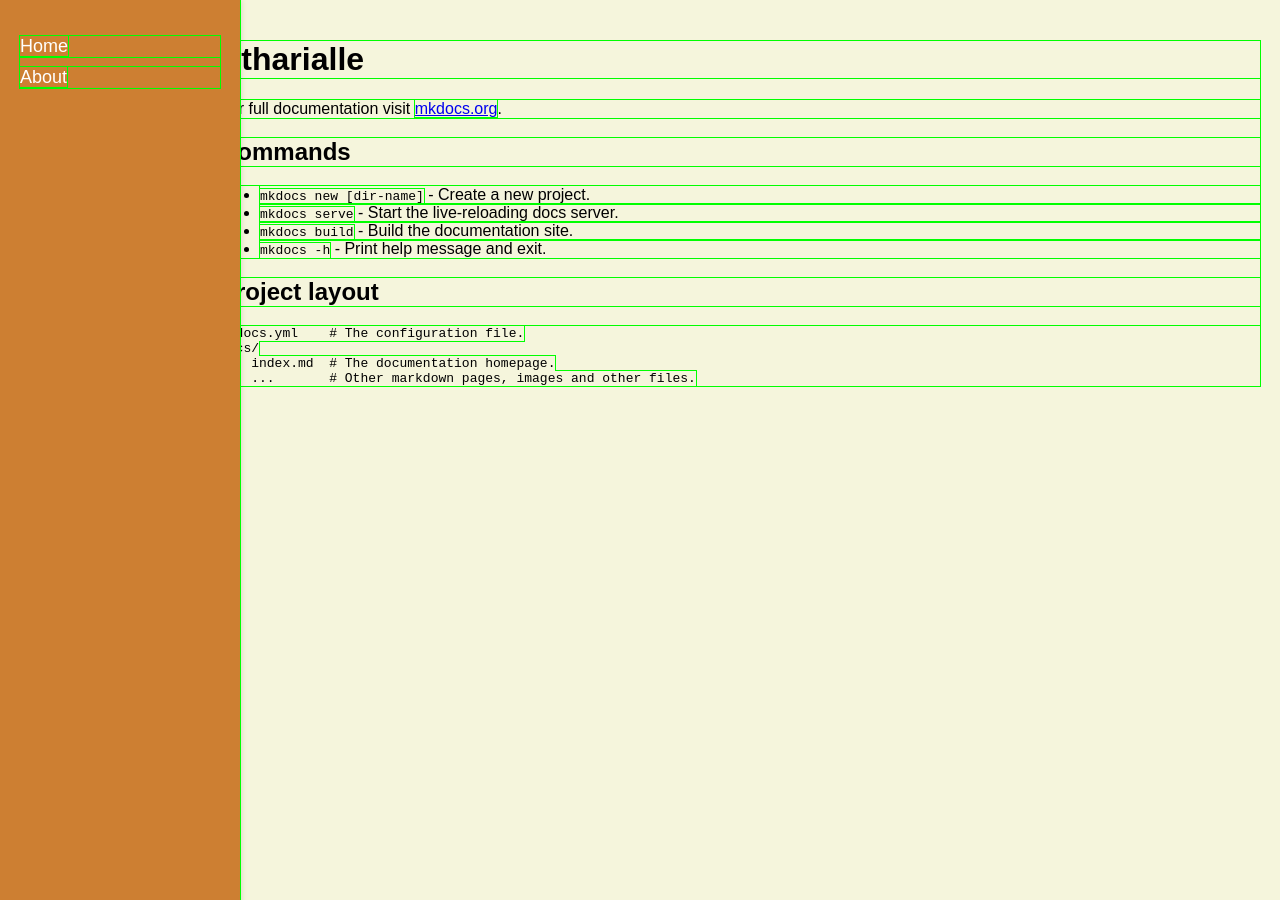
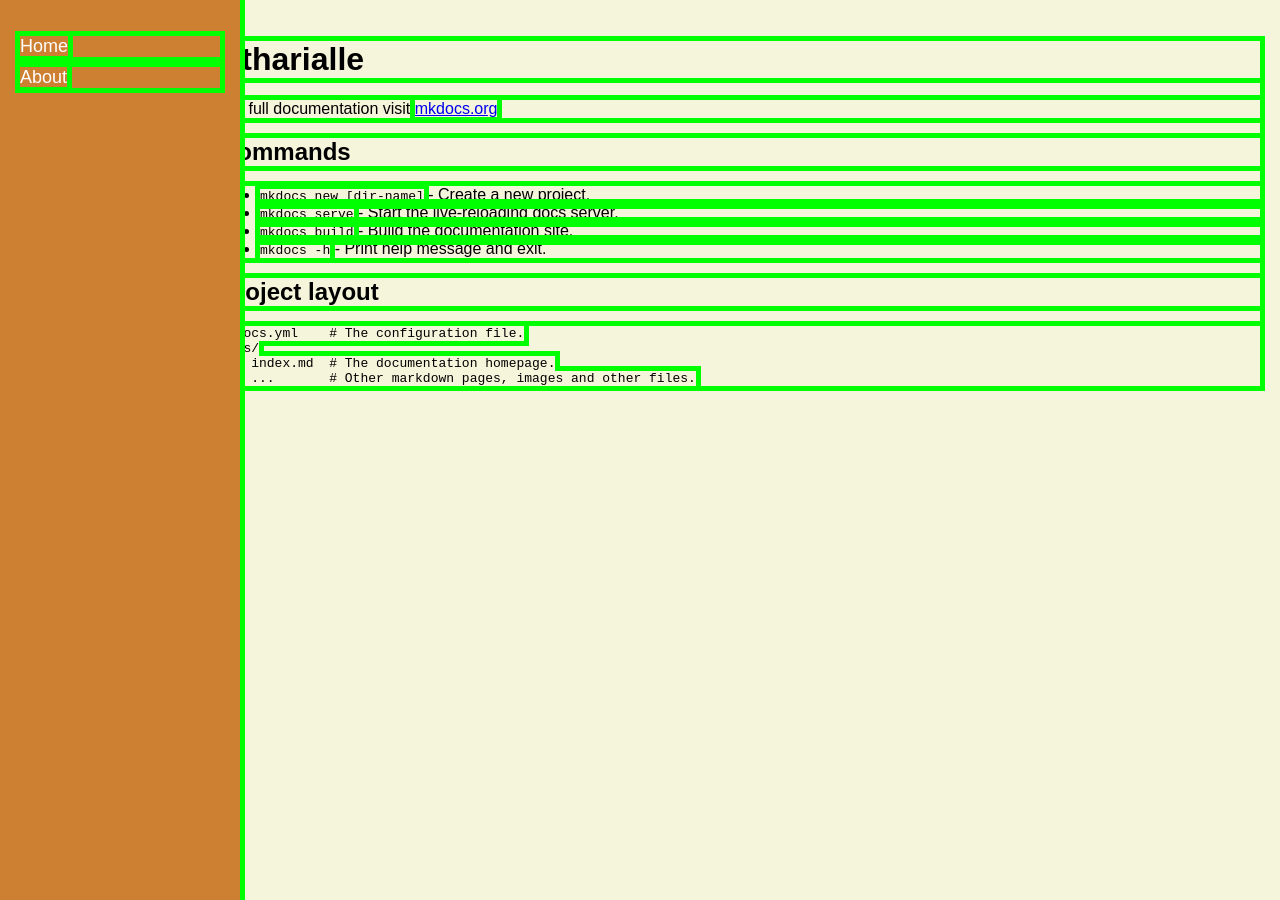
Before and after one commit to Etharialle/Etharialle, an MkDocs documentation site: the page built from website/docs/index.md, in a window 1280 px wide and 900 px high. Built offline with MkDocs 1.6.1, drawn with Linux system fonts in a browser that asks for light colours.

Commit message:
update css

```diff
--- a/website/themes/etharialle/css/etharialle.css
+++ b/website/themes/etharialle/css/etharialle.css
@@ -1,6 +1,6 @@
 /* Base styles */
 * {
-    outline: lime solid 1px;
+    outline: lime solid 5px;
 }
 body {
     font-family: Arial, sans-serif;
```
